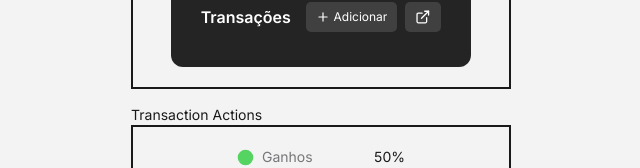
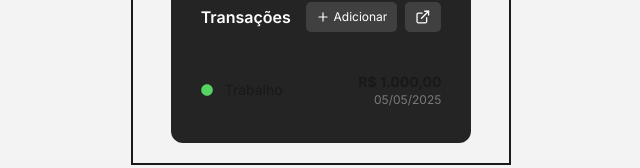
Before and after one commit to jaksondeoliveiramartins/fsc-labs-simple-finance, a Next.js app: page /tests in a window 1280 px wide. Shown: the part 237-405 px from the top of the page, without its empty margins (319-959 px from the left). Built offline with nearby package versions, Linux system fonts and the light colour scheme; no server answers.

Commit message:
feat: add TransactionItem component to TransactionActions

```diff
--- a/app/_components/TransactionActions.tsx
+++ b/app/_components/TransactionActions.tsx
@@ -1,6 +1,7 @@
 import { Plus } from "lucide-react";
 import Image from "next/image";
 import externalLinkIcon from "@/public/images/external-link.svg";
+import TransactionItem from "./TransactionItem";
 
 interface TransactionActionsProps {
   addRoute?: string;
@@ -36,6 +37,12 @@ export default function TransactionActions({
           </a>
         </div>
       </div>
+      <TransactionItem
+        transactionColor="earning"
+        transactionDate="05/05/2025"
+        transactionName="Trabalho"
+        transactionValue="1000"
+      />
     </div>
   );
 }
```
